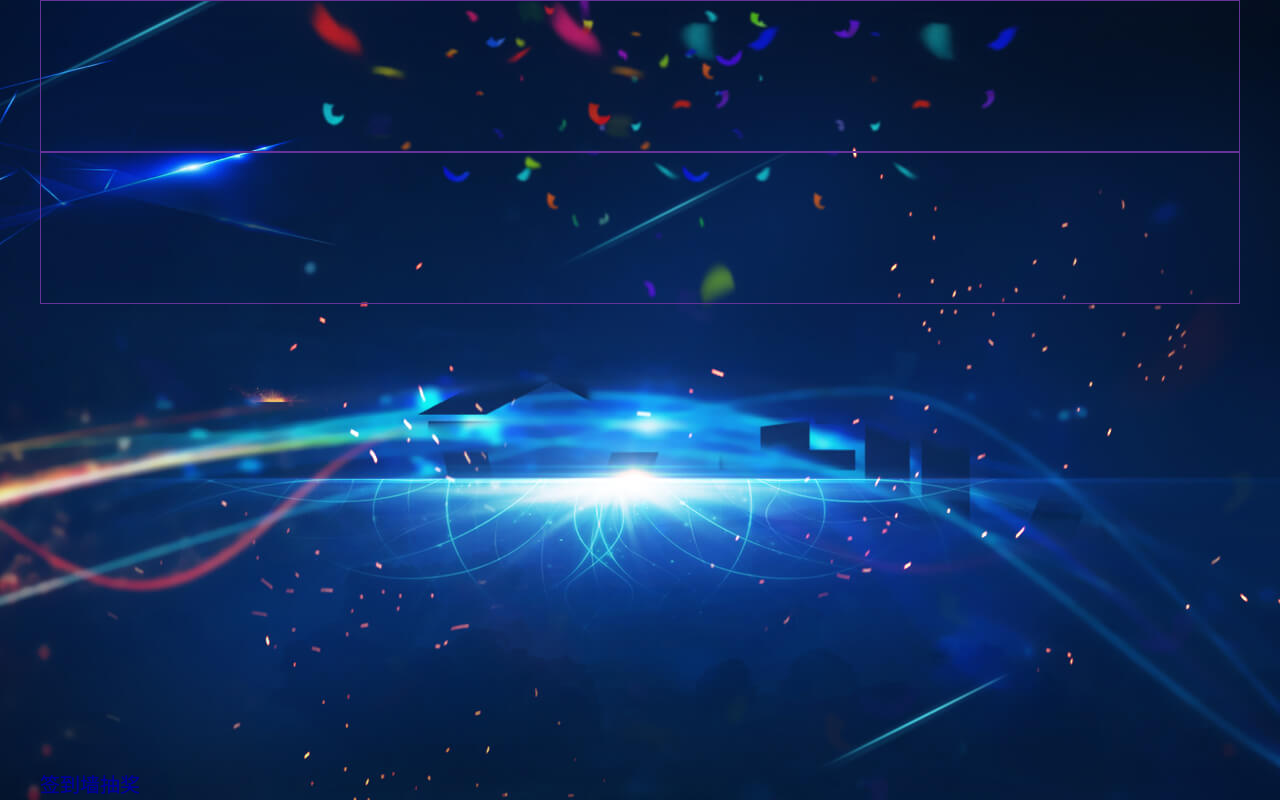
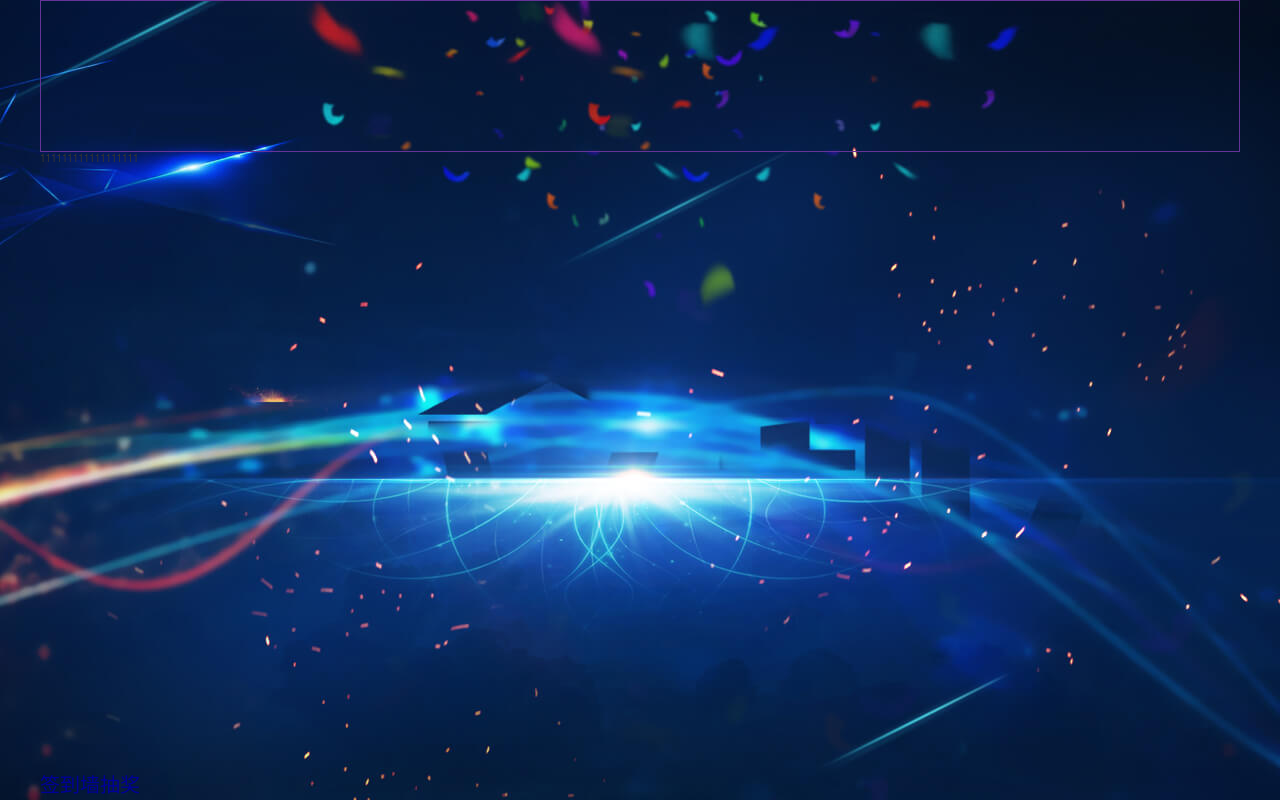
Before and after one commit to jimoruyan/kxdpm, a Vue app: page / in a window 1280 px wide. Built offline with nearby package versions, Linux system fonts and the light colour scheme.

Commit message:
路由地址修改

```diff
--- a/src/components/home.vue
+++ b/src/components/home.vue
@@ -3,7 +3,7 @@
   <header></header>
   <router-view></router-view>
   <footer>
-    <router-link to="/signin" exact>签到墙</router-link>
+    <router-link to="/" exact>签到墙</router-link>
     <router-link to="/luckdraw" exact>抽奖</router-link>
   </footer>
 </div>
--- a/src/routes.js
+++ b/src/routes.js
@@ -4,8 +4,8 @@ import signin from './components/signin.vue'
 
 
 export default[
-    {path:"/",component:home},
+    {path:"/home",component:home},
     {path:"/luckdraw",component:luckdraw},
-    {path:"/signin",component:signin},
+    {path:"/",component:signin},
 
 ]
```
Also changed, not shown: 1 other file (tests, documents, lock files or other folders).
